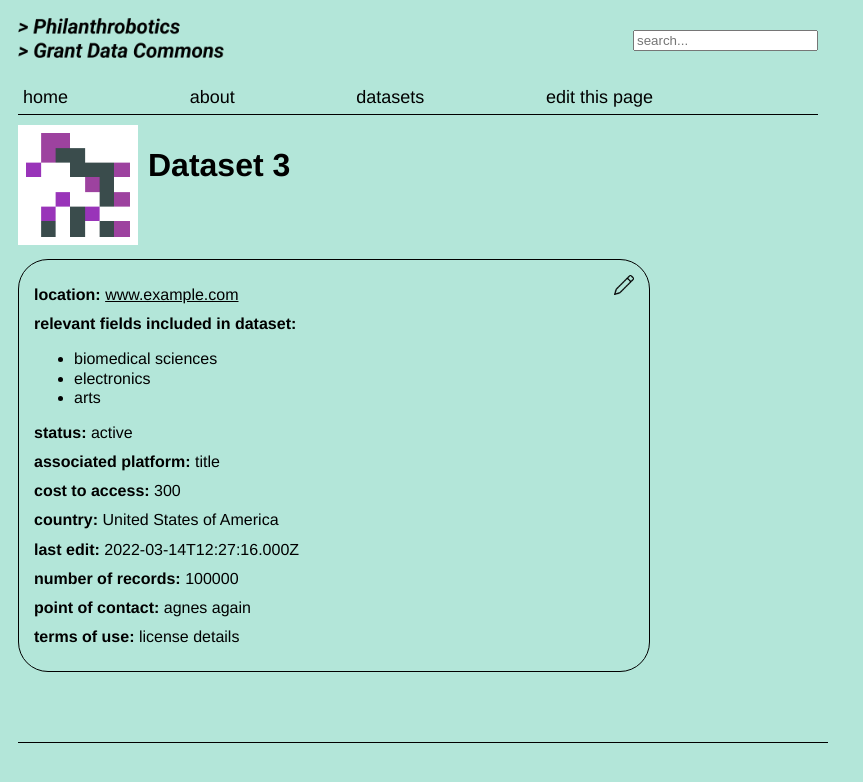
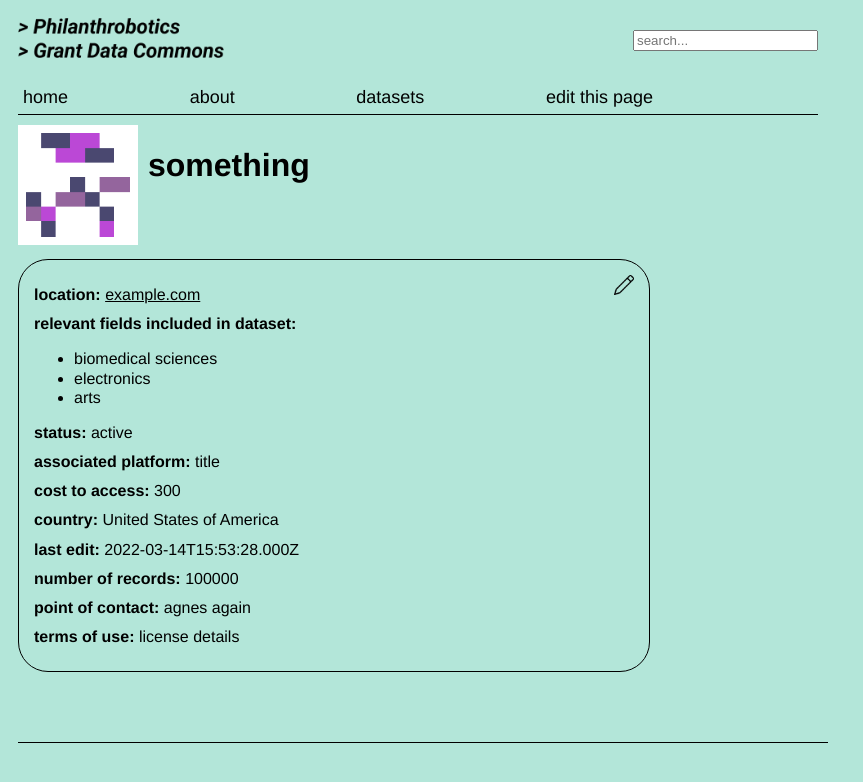
Before and after one commit to agnescameron/grants-commons-index, a Jekyll site: the page built from app/index/_entries/dataset_3.md, in a window 1280 px wide. Shown: the top 782 px of the page, without its empty margins (0-863 px from the left). Built offline with Jekyll 4.4.1, drawn with Linux system fonts in a browser that asks for light colours; nearby versions of some CDN libraries.

Commit message:
compiled site after edit to markdown files

```diff
--- a/app/index/_entries/dataset_3.md
+++ b/app/index/_entries/dataset_3.md
@@ -7,13 +7,13 @@ fields_included:
 - biomedical sciences
 - electronics
 - arts
-last_edit: '2022-03-14T12:27:16.000Z'
-location: www.example.com
+last_edit: '2022-03-14T15:53:28.000Z'
+location: example.com
 number_of_records: '100000'
 point_of_contact: agnes again
 shortname: dataset_3
 still_active?: true
 terms_of_use: license details
-title: Dataset 3
-uuid: rec9PDoTtf0QEiPr6
+title: something
+uuid: recXlZLcyPqsq5UN6
 ---
```
Also changed, not shown: app/index/_entries/test.md (added, +9 -0 lines), app/index/_entries/test_2.md (added, +7 -0 lines).
